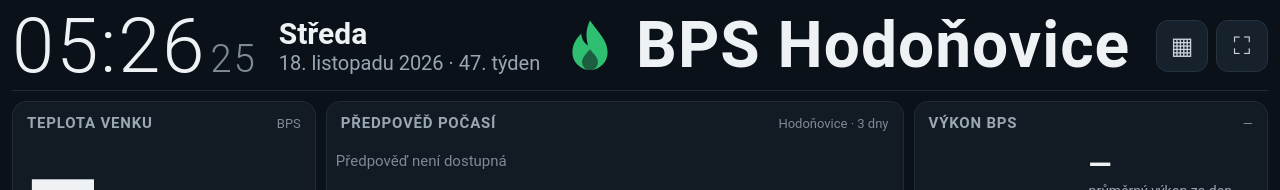
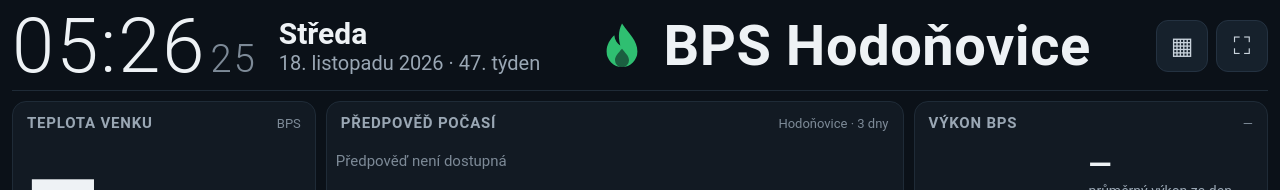
Before and after one commit to Lukianoo/BPS-meteo, a plain HTML site: page info.html in a window 1280 px wide. Shown: the top 190 px of the page. Drawn offline with Linux system fonts and the light colour scheme; no server answers.

Commit message:
Add files via upload

```diff
--- a/info.html
+++ b/info.html
@@ -26,7 +26,7 @@ body{background:#0b1118;color:#eef2f5;font-family:Roboto,"Segoe UI",system-ui,Ar
 .top .sp{flex:1}
 .top .brand{flex:1 1 auto;min-width:0;display:flex;align-items:center;justify-content:center;margin:0 16px;overflow:hidden}
 .top .brand svg{width:58px;height:58px;flex:0 0 58px;margin-right:14px}
-.top .brand b{font-size:58px;font-weight:700;letter-spacing:1px;white-space:nowrap;line-height:1}
+.top .brand b{font-size:52px;font-weight:700;letter-spacing:.5px;padding-right:4px;white-space:nowrap;line-height:1}
 .btn{display:inline-block;width:52px;height:52px;border-radius:12px;background:#16212c;border:1px solid #243241;color:#c9d3dc;font-size:24px;line-height:50px;text-align:center;text-decoration:none;margin-left:8px;cursor:pointer}
 .btn:active{background:#223040}
 
@@ -307,9 +307,10 @@ var rmSize = '', brSize = '';
 function fitBrand() {
   var br = document.querySelector('.top .brand'), b = br ? br.querySelector('b') : null, ic = br ? br.querySelector('svg') : null;
   if (!b) return;
-  var avail = br.clientWidth, fs = 68;
+  var avail = br.clientWidth - 30, fs = 60;
   b.style.fontSize = fs + 'px';
   while (fs > 16 && b.offsetWidth + fs + 14 > avail) { fs -= 2; b.style.fontSize = fs + 'px'; }
+  fs = Math.max(16, fs - 4); b.style.fontSize = fs + 'px'; // rezerva pro jiné písmo na tabletu
   if (ic) { ic.style.width = ic.style.height = fs + 'px'; ic.style.flexBasis = fs + 'px'; }
 }
 function tick() {
```
